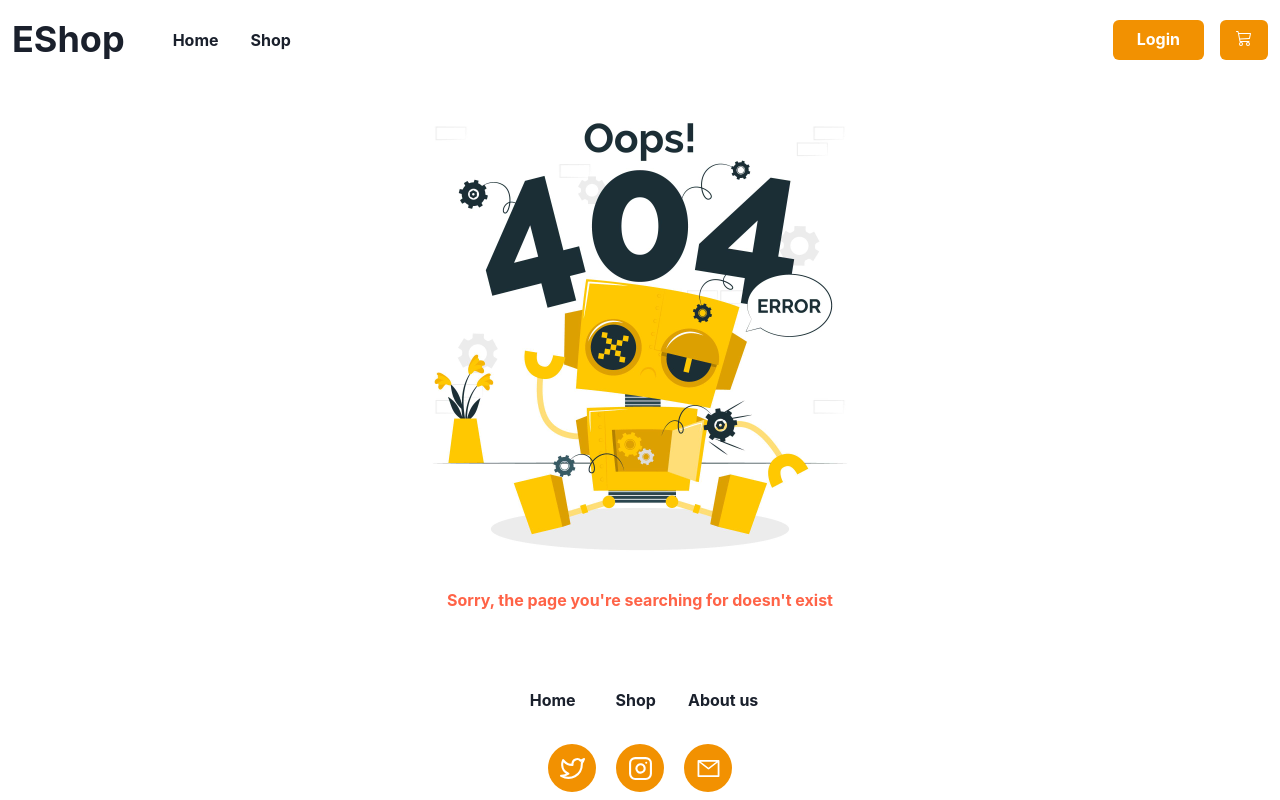
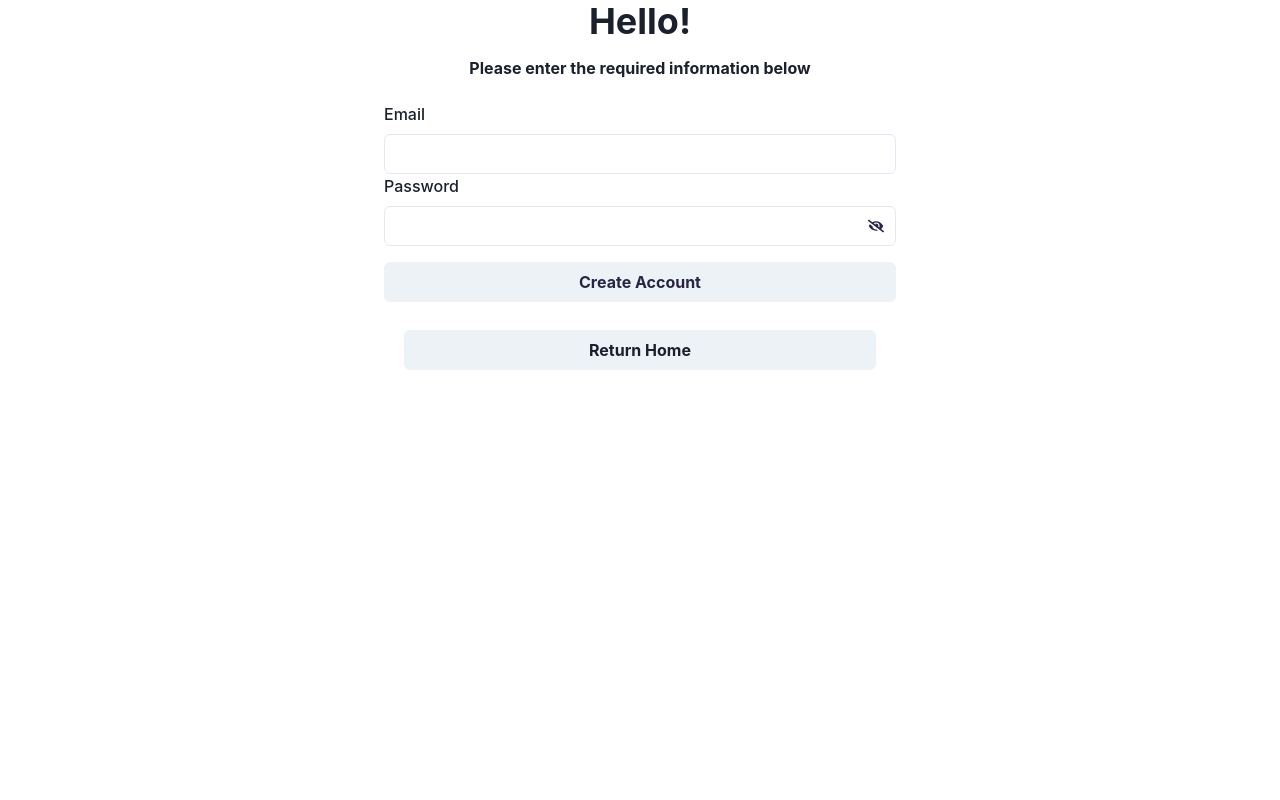
Before and after one commit to poliferreyra/project-Ecommerce, a React (Vite) app: page /register in a window 1280 px wide. Built offline with nearby package versions, Linux system fonts and the light colour scheme.

Commit message:
Add appLayout outlet & firebase register/login

```diff
--- a/src/App.jsx
+++ b/src/App.jsx
@@ -5,18 +5,30 @@ import { Products } from './pages/Products'
 import { Login } from './pages/aut/Login'
 import { Cart } from './pages/Cart'
 import { NotFound } from './pages/NotFound'
+import Register from './pages/aut/Register'
 
 function App() {
   return (
-    <AppLayout>
-      <Routes>
+    // <AppLayout>
+    //   <Routes>
+    //     <Route path="/" element={<Home />} />
+    //     <Route path="/products" element={<Products />} />
+    //     <Route path="/login" element={<Login />} />
+    //     <Route path="/register" element={<Register />} />
+    //     <Route path="/cart" element={<Cart />} />
+    //     <Route path="*" element={<NotFound />} />
+    //   </Routes>
+    // </AppLayout>
+    <Routes>
+      <Route element={<AppLayout />}>
         <Route path="/" element={<Home />} />
         <Route path="/products" element={<Products />} />
-        <Route path="/login" element={<Login />} />
         <Route path="/cart" element={<Cart />} />
         <Route path="*" element={<NotFound />} />
-      </Routes>
-    </AppLayout>
+      </Route>
+      <Route path="/login" element={<Login />} />
+      <Route path="/register" element={<Register />} />
+    </Routes>
   )
 }
 
--- a/src/components/Footer.jsx
+++ b/src/components/Footer.jsx
@@ -10,7 +10,7 @@ export const Footer = () => {
       <Flex justifyContent="center" alignItems="center" p={2}>
         <Stack spacing={4} direction="row" align="center" fontWeight="bold">
           <Link
-            p={4}
+            p={2}
             as={NavLink}
             to="/"
             _hover={{
--- a/src/components/Header.jsx
+++ b/src/components/Header.jsx
@@ -13,11 +13,11 @@ import { BsCart3 } from 'react-icons/bs'
 
 export const Header = () => {
   return (
-    <Flex alignItems="center" p={3} fontWeight="bold">
+    <Flex alignItems="center" p={1} fontWeight="bold">
       <Heading mr={8}>EShop</Heading>
       <Stack spacing={2} direction="row" align="center" fontWeight="bold">
         <Link
-          p={4}
+          p={2}
           as={NavLink}
           to="/"
           _hover={{
@@ -56,7 +56,7 @@ export const Header = () => {
         </Button>
         <IconButton bg="#F29101" color="white">
           <Link
-            p={4}
+            p={2}
             as={NavLink}
             to="/cart"
             _hover={{
--- a/src/firebase/config.js
+++ b/src/firebase/config.js
@@ -1,20 +1,23 @@
 // Import the functions you need from the SDKs you need
 import { initializeApp } from 'firebase/app'
 import { getAuth } from 'firebase/auth'
+// import { getFirestore } from 'firebase/fireStore'
+import { getFirestore } from 'firebase/firestore'
 // TODO: Add SDKs for Firebase products that you want to use
 // https://firebase.google.com/docs/web/setup#available-libraries
 
 // Your web app's Firebase configuration
 const firebaseConfig = {
-  apiKey: 'AIzaSyDBm_iP6u5AlpCpNYZK1J3uQMI7nhwm4so',
-  authDomain: 'ecommerce-6aef3.firebaseapp.com',
-  projectId: 'ecommerce-6aef3',
-  storageBucket: 'ecommerce-6aef3.appspot.com',
-  messagingSenderId: '472697800542',
-  appId: '1:472697800542:web:4d3f86a7131424234e71cf',
+  apiKey: import.meta.env.VITE_FIREBASE_KEY,
+  authDomain: import.meta.env.VITE_FIREBASE_DOMAIN,
+  projectId: import.meta.env.VITE_FIREBASE_PROJECT_ID,
+  storageBucket: import.meta.env.VITE_FIREBASE_STORAGE_BUCKET,
+  messagingSenderId: import.meta.env.VITE_FIREBASE_SENDER_ID,
+  appId: import.meta.env.VITE_FIREBASE_APP_ID,
 }
 
 // Initialize Firebase
 export const app = initializeApp(firebaseConfig)
 // Initialize Firebase Authentication and get a reference to the service
 export const auth = getAuth(app)
+export const db = getFirestore(app)
--- a/src/layout/AppLayout.jsx
+++ b/src/layout/AppLayout.jsx
@@ -1,12 +1,15 @@
 import { Flex, Stack } from '@chakra-ui/react'
 import { Header } from '../components/Header'
 import { Footer } from '../components/Footer'
+import { Outlet } from 'react-router-dom'
 
-export const AppLayout = ({ children }) => {
+export const AppLayout = () => {
   return (
     <Flex flexDirection="column" minH="100vh">
       <Header />
-      <Stack flex="1">{children}</Stack>
+      <Stack flex="1">
+        <Outlet />
+      </Stack>
       <Footer />
     </Flex>
   )
--- a/src/pages/aut/Login.jsx
+++ b/src/pages/aut/Login.jsx
@@ -14,9 +14,48 @@ import {
 } from '@chakra-ui/react'
 import { FcGoogle } from 'react-icons/fc'
 import { FaEyeSlash } from 'react-icons/fa'
+import { NavLink } from 'react-router-dom'
+import { useState } from 'react'
+import { signInWithEmailAndPassword } from 'firebase/auth'
+import { auth } from '../../firebase/config'
 
 export const Login = () => {
+  const [values, setValues] = useState({
+    password: '',
+    email: '',
+  })
+  const handleChange = (e) => {
+    setValues({ ...values, [e.target.name]: e.target.value })
+  }
+  const userLogin = (e) => {
+    e.preventDefault()
+    signInWithEmailAndPassword(auth, values.email, values.password)
+      .then((userCredential) => {
+        // Signed in
+        const user = userCredential.user
+        console.log(user)
+        // ...
+      })
+      .catch((error) => {
+        const errorCode = error.code
+        const errorMessage = error.message
+        console.log(errorCode)
+        console.log(errorMessage)
+      })
+  }
   return (
+    <>
+      <Button
+        as={NavLink}
+        to="/"
+        m={5}
+        _hover={{
+          fontWeight: 'semibold',
+          color: '#F29101',
+        }}
+      >
+        Return Home
+      </Button>
       <Stack alignItems="center">
         <Heading mb={2}>Login</Heading>
         <Button
@@ -32,16 +71,16 @@ export const Login = () => {
         >
           Login with Google
         </Button>
-      <Box minW="40%">
+        <Box as="form" onSubmit={userLogin} minW="40%">
           <FormControl mt={2}>
             <FormLabel>Email</FormLabel>
-          <Input type="email" name="email" />
+            <Input type="email" name="email" onChange={handleChange} />
           </FormControl>
           <FormControl>
             <FormLabel>Password</FormLabel>
           </FormControl>
           <InputGroup>
-          <Input />
+            <Input type="password" name="password" onChange={handleChange} />
             <InputRightElement>
               <IconButton
                 variant="link"
@@ -64,7 +103,7 @@ export const Login = () => {
             >
               Login
             </Button>
-          <Button color="#282445" variant="link">
+            <Button as={NavLink} to="/register" color="#282445" variant="link">
               <Heading lineHeight="tall" as="h5" size="sm">
                 <Highlight query="Sign Up" styles={{ color: 'tomato' }}>
                   Don't have an account? Sign up
@@ -74,5 +113,6 @@ export const Login = () => {
           </Stack>
         </Box>
       </Stack>
+    </>
   )
 }
--- /dev/null
+++ b/src/pages/aut/Register.jsx
@@ -0,0 +1,159 @@
+/* eslint-disable react/no-unescaped-entities */
+import {
+  // Center,
+  // FormControl,
+  // FormLabel,
+  // VStack,
+  // Input,
+  // Heading,
+  // Text,
+  // ButtonGroup,
+  // Button,
+  // Avatar,
+  Box,
+  Button,
+  FormControl,
+  FormLabel,
+  Heading,
+  IconButton,
+  Input,
+  InputGroup,
+  InputRightElement,
+  Stack,
+} from '@chakra-ui/react'
+
+import { FaEyeSlash } from 'react-icons/fa'
+import { NavLink } from 'react-router-dom'
+
+import { useState } from 'react'
+import { createUserWithEmailAndPassword } from 'firebase/auth'
+// import { auth } from '../firebase/config'
+import { auth } from '../../firebase/config'
+
+const Register = () => {
+  const [values, setValues] = useState({
+    password: '',
+    email: '',
+  })
+  const handleChange = (e) => {
+    setValues({ ...values, [e.target.name]: e.target.value })
+  }
+  const createAccount = (e) => {
+    e.preventDefault()
+    createUserWithEmailAndPassword(auth, values.email, values.password)
+      .then((userCredential) => {
+        // Signed in
+        const user = userCredential.user
+        console.log(user)
+        // ...
+      })
+      .catch((error) => {
+        const errorCode = error.code
+        const errorMessage = error.message
+        console.log(errorCode)
+        console.log(errorMessage)
+      })
+  }
+  return (
+    // <Center
+    //   paddingTop={5}
+    //   backgroundImage="src/assets/Free Vector _ Decorative background with an elegant gold border.jpeg"
+    //   backgroundSize="cover"
+    //   onSubmit={createCount}
+    //   as="form"
+    //   gap="4"
+    //   flexDirection="column"
+    //   minHeight="100vh"
+    //   // bg="black"
+    //   color="yellow.400"
+    // >
+    //   <Heading>Welcome to Arian</Heading>
+    //   <Avatar size="2xl" name="logo resto" src="./src/assets/favicon.png" />
+
+    //   <Text>Please you must create an account to continue!</Text>
+    //   <VStack>
+    //     <FormControl isRequired>
+    //       <FormLabel>E-mail</FormLabel>
+    //       <Input
+    //         onChange={handleChange}
+    //         value={values.email}
+    //         name="email"
+    //         placeholder="Email"
+    //       />
+    //     </FormControl>
+    //     <FormControl isRequired>
+    //       <FormLabel>Password</FormLabel>
+    //       <Input
+    //         type="password"
+    //         onChange={handleChange}
+    //         value={values.password}
+    //         name="password"
+    //         placeholder="Password"
+    //       />
+    //     </FormControl>
+    //     <ButtonGroup>
+    //       <Button type="submit" colorScheme="yellow">
+    //         Create Account
+    //       </Button>
+    //       <Button colorScheme="red">Go out</Button>
+    //     </ButtonGroup>
+    //   </VStack>
+    // </Center>
+
+    <Stack alignItems="center">
+      <Heading mb={2}>Hello!</Heading>
+      <Heading as="h5" size="sm" mb={2}>
+        Please enter the required information below
+      </Heading>
+
+      <Box as="form" onSubmit={createAccount} minW="40%">
+        <FormControl mt={2}>
+          <FormLabel>Email</FormLabel>
+          <Input type="email" name="email" onChange={handleChange} />
+        </FormControl>
+        <FormControl>
+          <FormLabel>Password</FormLabel>
+        </FormControl>
+        <InputGroup>
+          <Input type="password" name="password" onChange={handleChange} />
+          <InputRightElement>
+            <IconButton
+              variant="link"
+              color="#282445"
+              aria-label="EyeSlash"
+              icon={<FaEyeSlash />}
+            />
+          </InputRightElement>
+        </InputGroup>
+        <Stack direction="column">
+          <Button
+            mt={4}
+            color="#282445"
+            fontWeight="bold"
+            _hover={{
+              fontWeight: 'semibold',
+              color: '#F29101',
+            }}
+            type="submit"
+          >
+            Create Account
+          </Button>
+          <Button
+            as={NavLink}
+            to="/"
+            m={5}
+            fontWeight="bold"
+            _hover={{
+              fontWeight: 'semibold',
+              color: '#F29101',
+            }}
+          >
+            Return Home
+          </Button>
+        </Stack>
+      </Box>
+    </Stack>
+  )
+}
+
+export default Register
```
Also changed, not shown: src/pages/Home.jsx (+10 -8 lines), 1 other file (tests, documents, lock files or other folders). Lines whose indentation alone changed are shown as unchanged.
